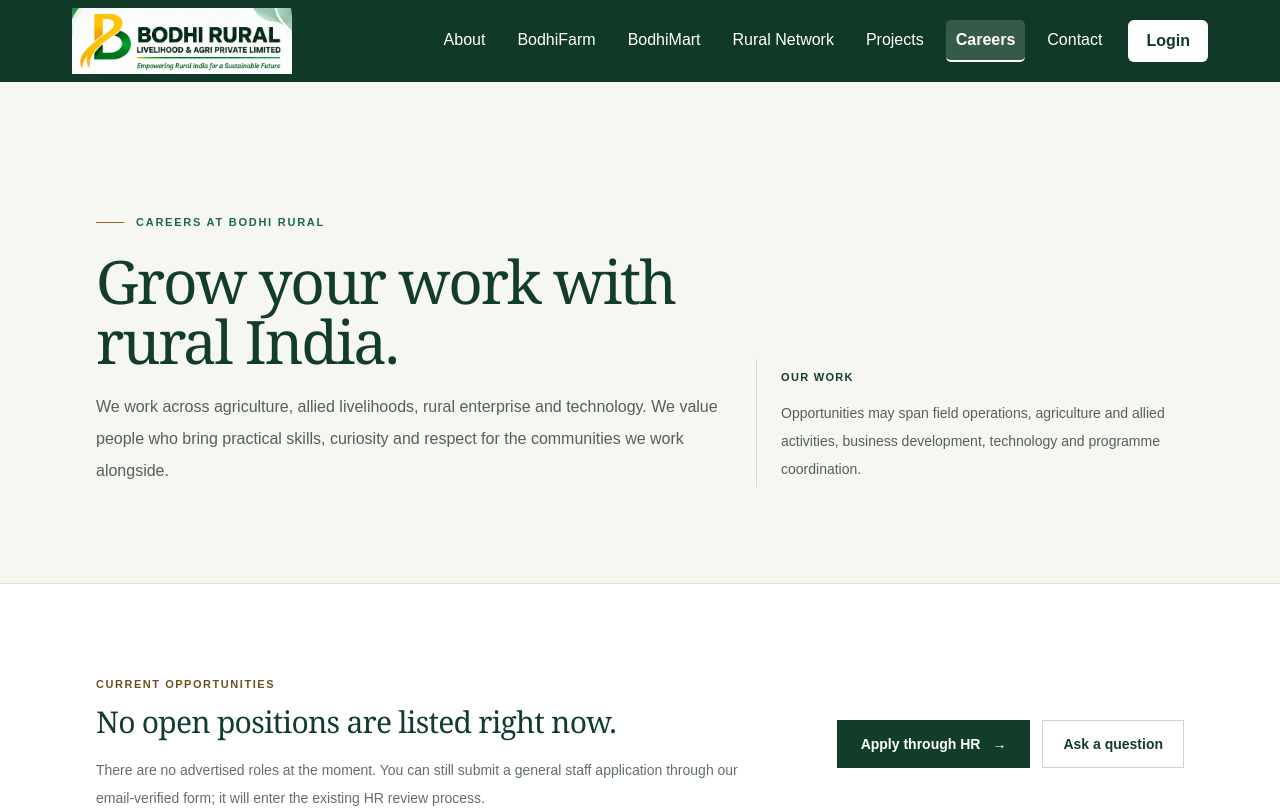
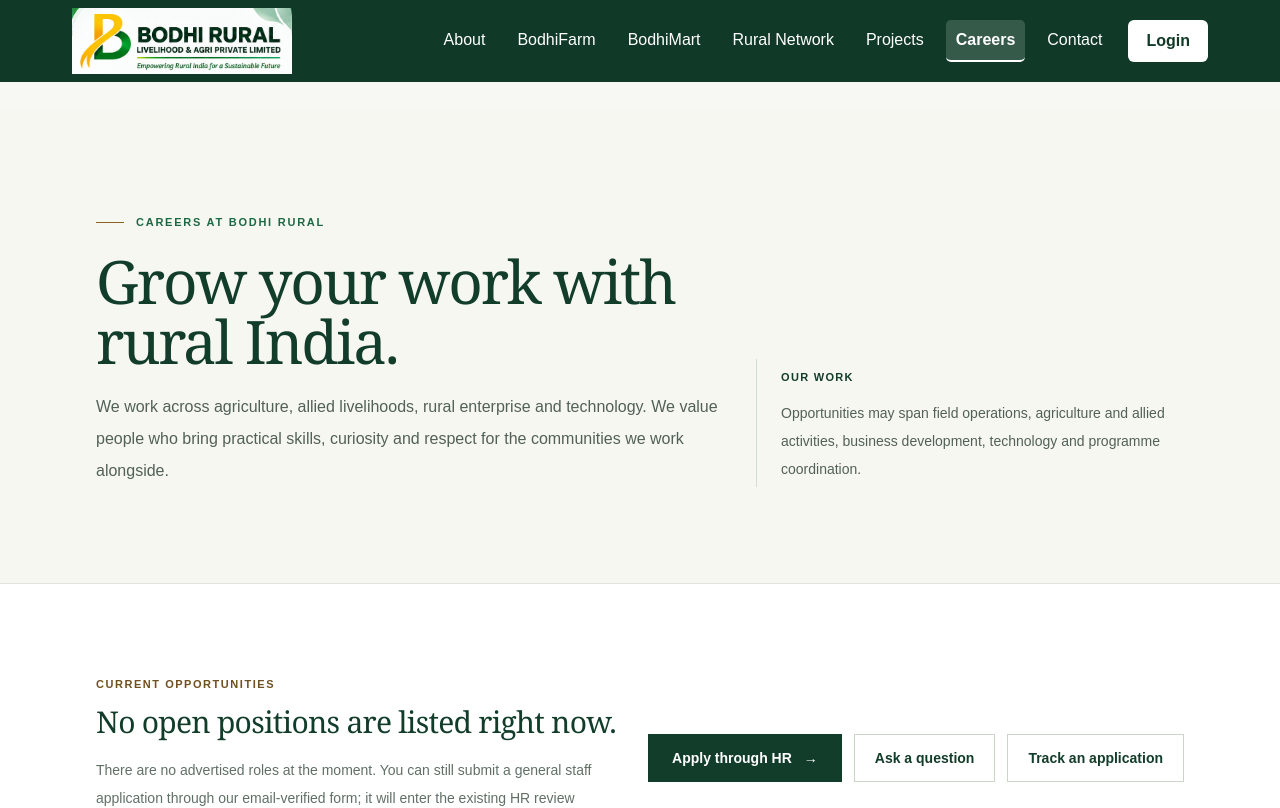
Before and after one commit to drdeepaksingh1/Bodhi-Rural, a Next.js app: page /careers in a window 1280 px wide. Shown: the top 808 px of the page. Built offline with nearby package versions, Linux system fonts and the light colour scheme.

Commit message:
Add candidate application tracking link

```diff
--- a/src/app/careers/page.tsx
+++ b/src/app/careers/page.tsx
@@ -52,6 +52,12 @@ export default function CareersPage() {
             >
               Ask a question
             </a>
+            <Link
+              href="/staff/application/track"
+              className="inline-flex min-h-12 items-center justify-center border border-[#cbd5ca] px-5 text-sm font-bold text-[#123d2b] no-underline transition hover:bg-[#f7f7f2]"
+            >
+              Track an application
+            </Link>
           </div>
         </div>
       </section>
```
